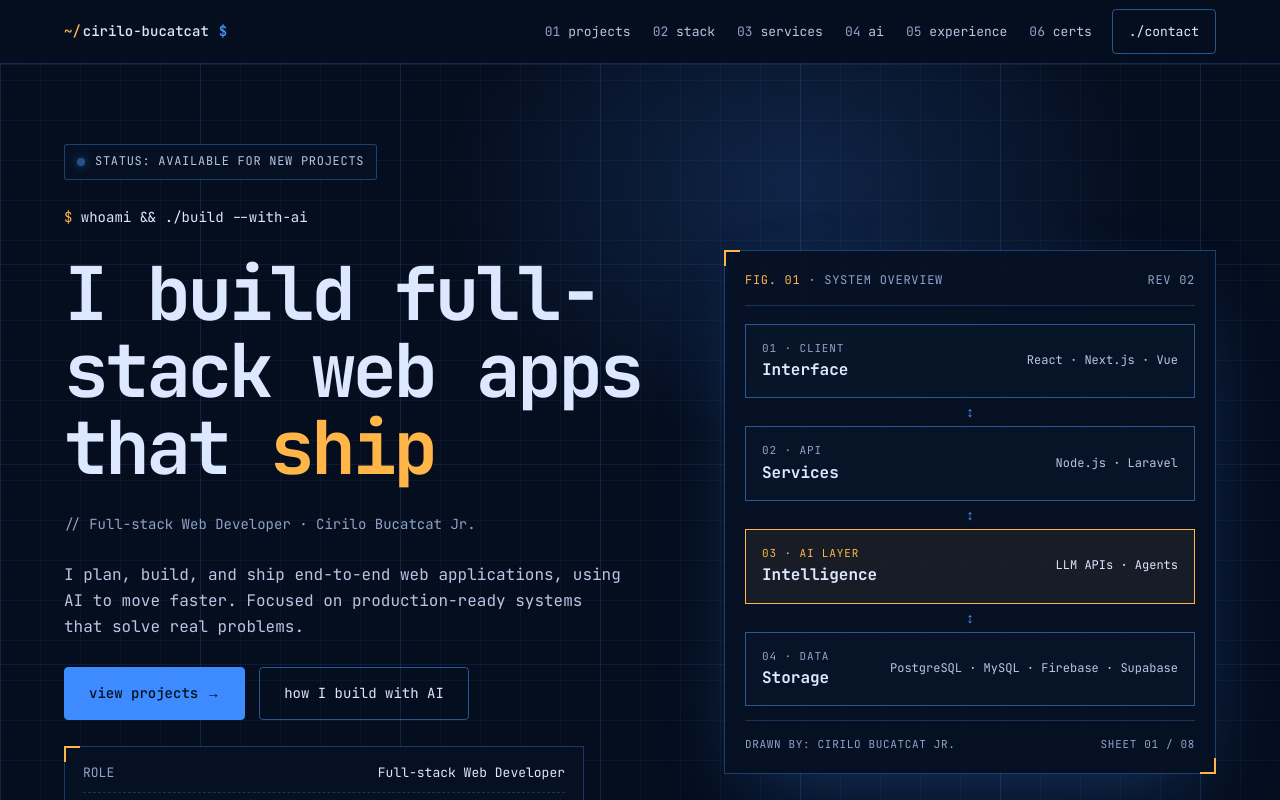
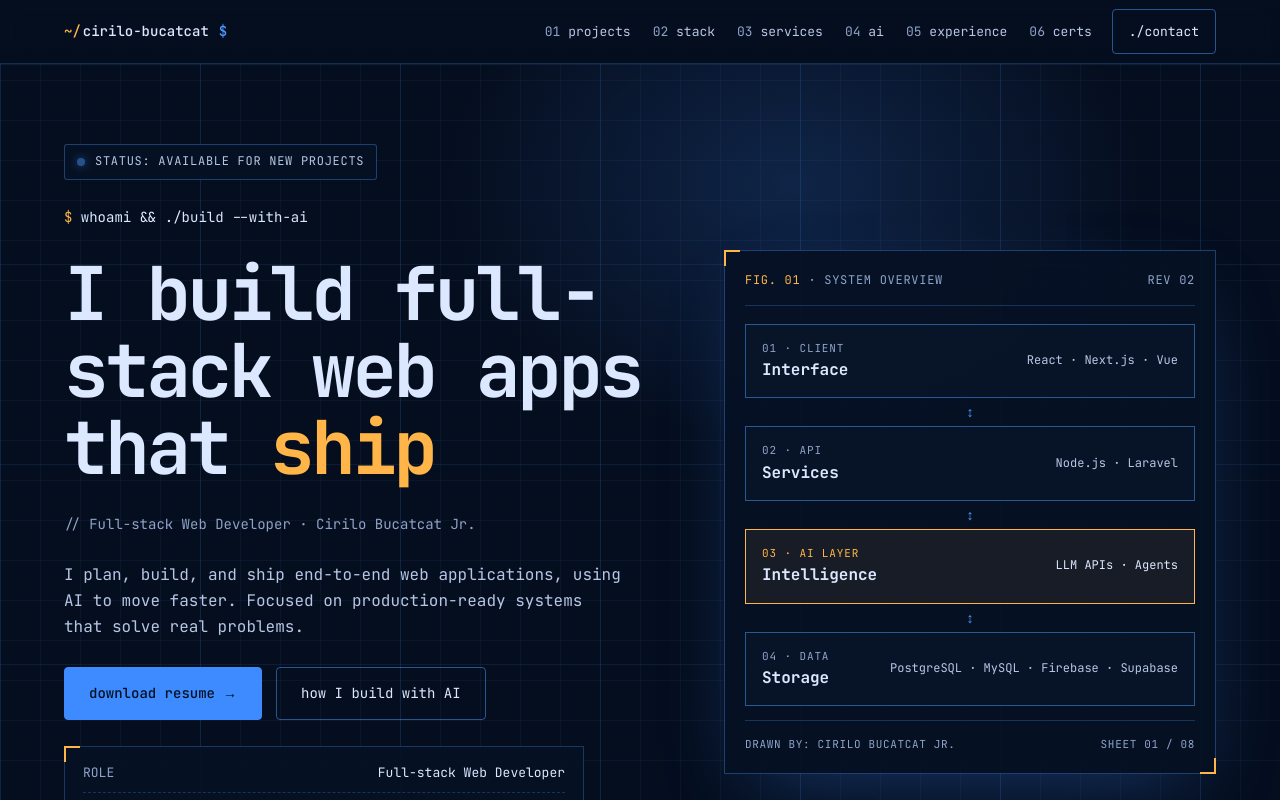
Before and after one commit to cirilobucatcat/cirilobucatcat.github.io, a Next.js app: page / in a window 1280 px wide. Shown: the top 800 px of the page. Built offline with nearby package versions, Linux system fonts and the light colour scheme.

Commit message:
updated hero page to download resume

```diff
--- a/components/Hero.tsx
+++ b/components/Hero.tsx
@@ -37,8 +37,8 @@ export default function Hero() {
                     </p>
 
                     <div className="flex flex-wrap gap-3.5">
-                        <Button href="#projects" arrow>
-                            view projects
+                        <Button target="_blank" href="https://drive.google.com/file/d/1ZgKPq9OZ05U5VAY5AWhZps49j0_KAz64/view?usp=drive_link" arrow>
+                            download resume
                         </Button>
                         <Button href="#ai" variant="ghost">
                             how I build with AI
```
